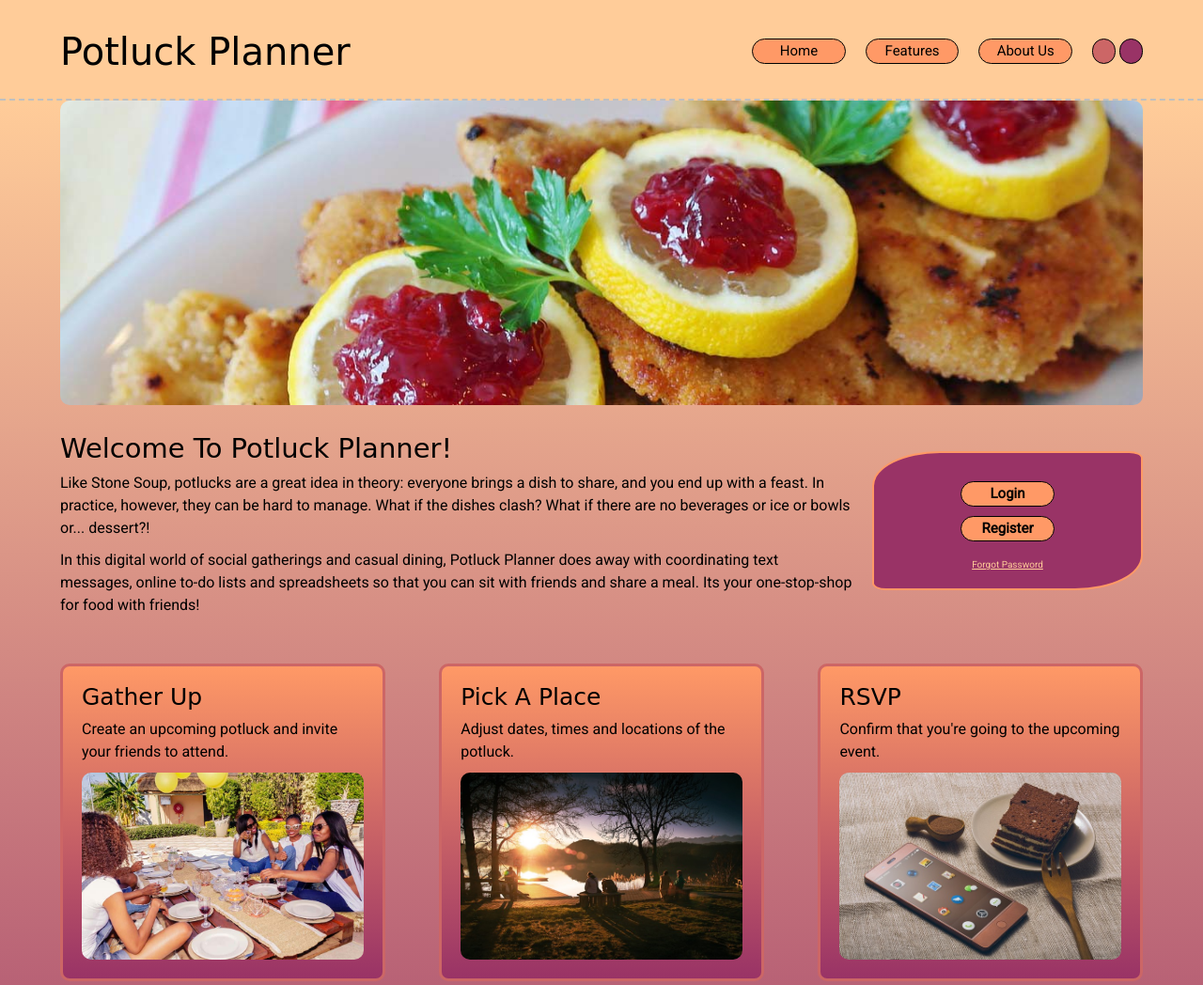
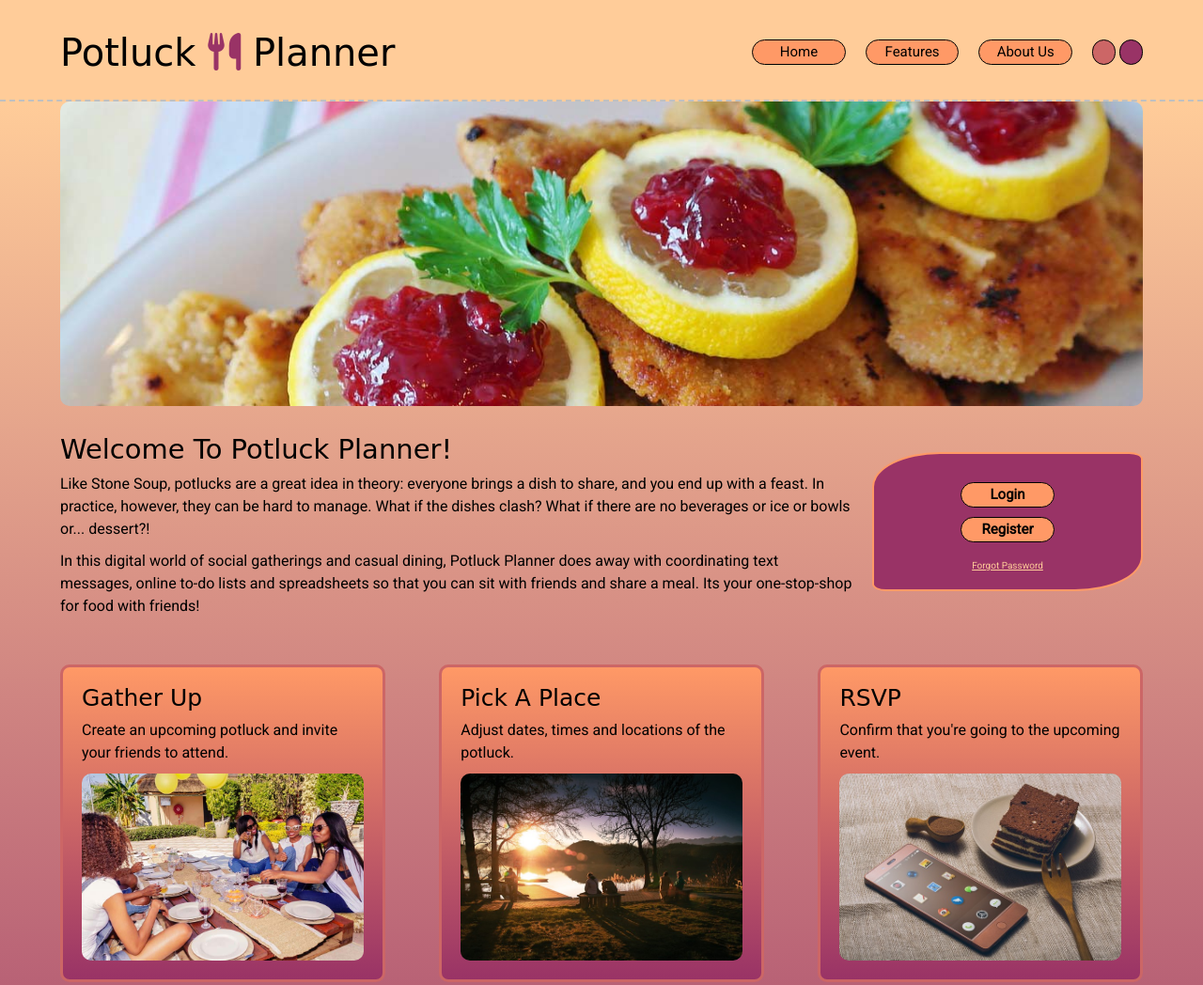
Before and after one commit to vishalicious213/4.x-buildWeek1-Potluck-Planner, a plain HTML site: page index.html in a window 1280 px wide. Shown: the top 1048 px of the page at 94% size. Drawn offline with Linux system fonts and the light colour scheme; a web font is replaced by a local one.

Commit message:
added utensils icon to header title

```diff
--- a/index.html
+++ b/index.html
@@ -8,6 +8,7 @@
     <link rel="stylesheet" href="css\index.css">
     <link href="https://fonts.googleapis.com/css?family=Patua+One&display=swap" rel="stylesheet">
     <link href="https://fonts.googleapis.com/css?family=Roboto&display=swap" rel="stylesheet">
+    <script src="https://kit.fontawesome.com/a076d05399.js"></script>
 
     <link rel="apple-touch-icon" sizes="180x180" href="/apple-touch-icon.png">
     <link rel="icon" type="image/png" sizes="32x32" href="/favicon-32x32.png">
@@ -23,7 +24,7 @@
     <header>
         <section class="container">
             <div>
-                <h1>Potluck Planner</h1>
+                <h1>Potluck <i class="fas fa-utensils"></i> Planner</h1>
             </div>
 
             <nav>
--- a/less/index.less
+++ b/less/index.less
@@ -29,6 +29,10 @@ header {
             margin-top: 3%;
             // justify-content: flex-start;
             // width: 40%;
+
+            .fas {
+                color: #993366;
+            }
         }// div
 
         nav {
```
Also changed, not shown: about.html (+2 -1 lines), features.html (+2 -1 lines), css/index.css.
